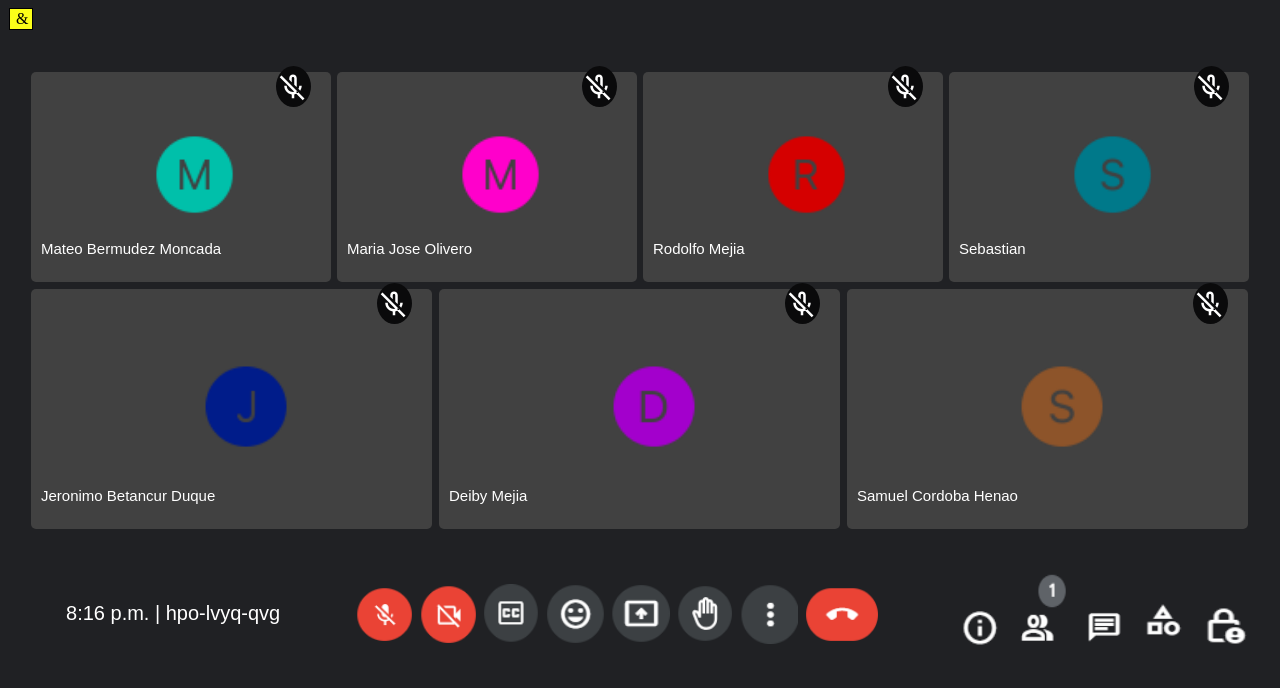
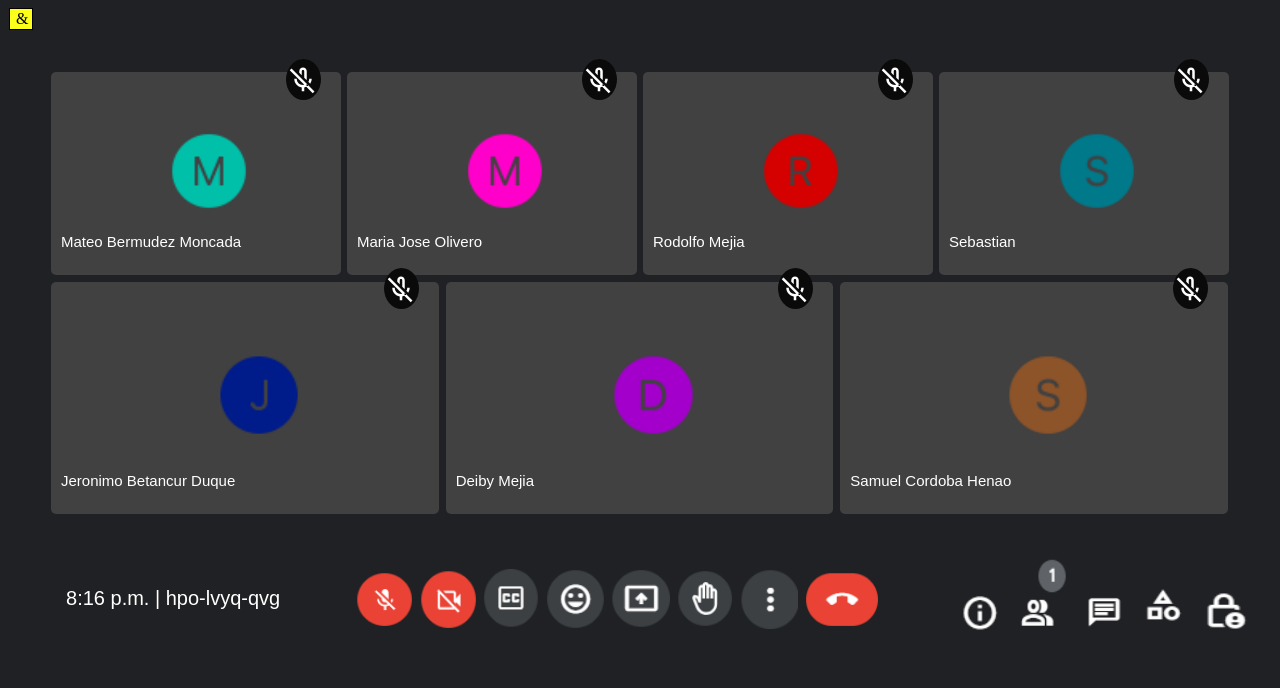
Before and after one commit to alex123mt/tareagooglemeet, a plain HTML site: page index.html in a window 1280 px wide. Drawn offline with Linux system fonts and the light colour scheme.

Commit message:
Update style.css

```diff
--- a/css/style.css
+++ b/css/style.css
@@ -12,7 +12,7 @@ header>div>p{
 section{
     display: flex;
     justify-content: center;
-    margin: 3px 20px 0px 20px;
+    margin: 3px 40px 0px 40px;
 
 
 }
```
